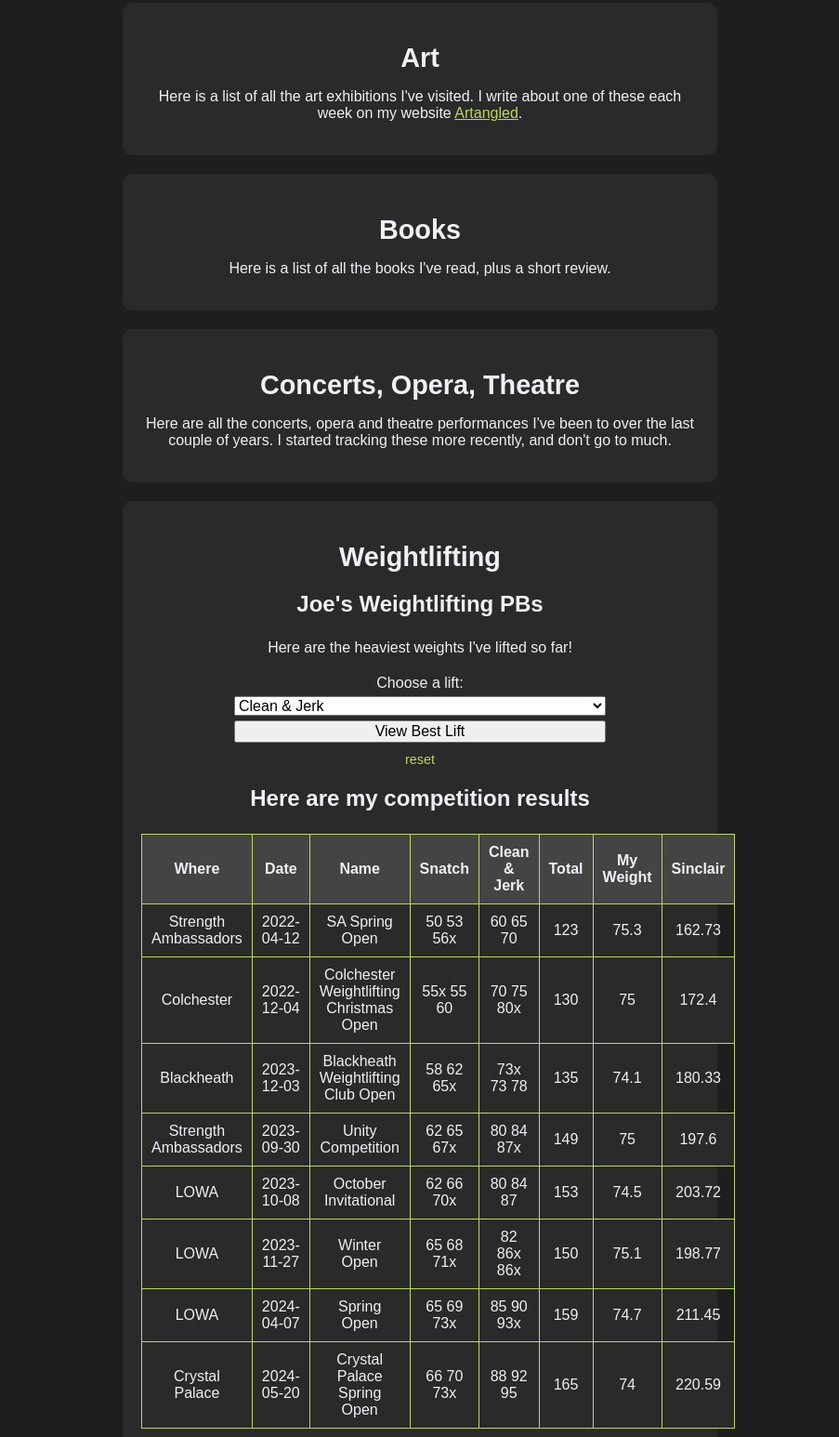
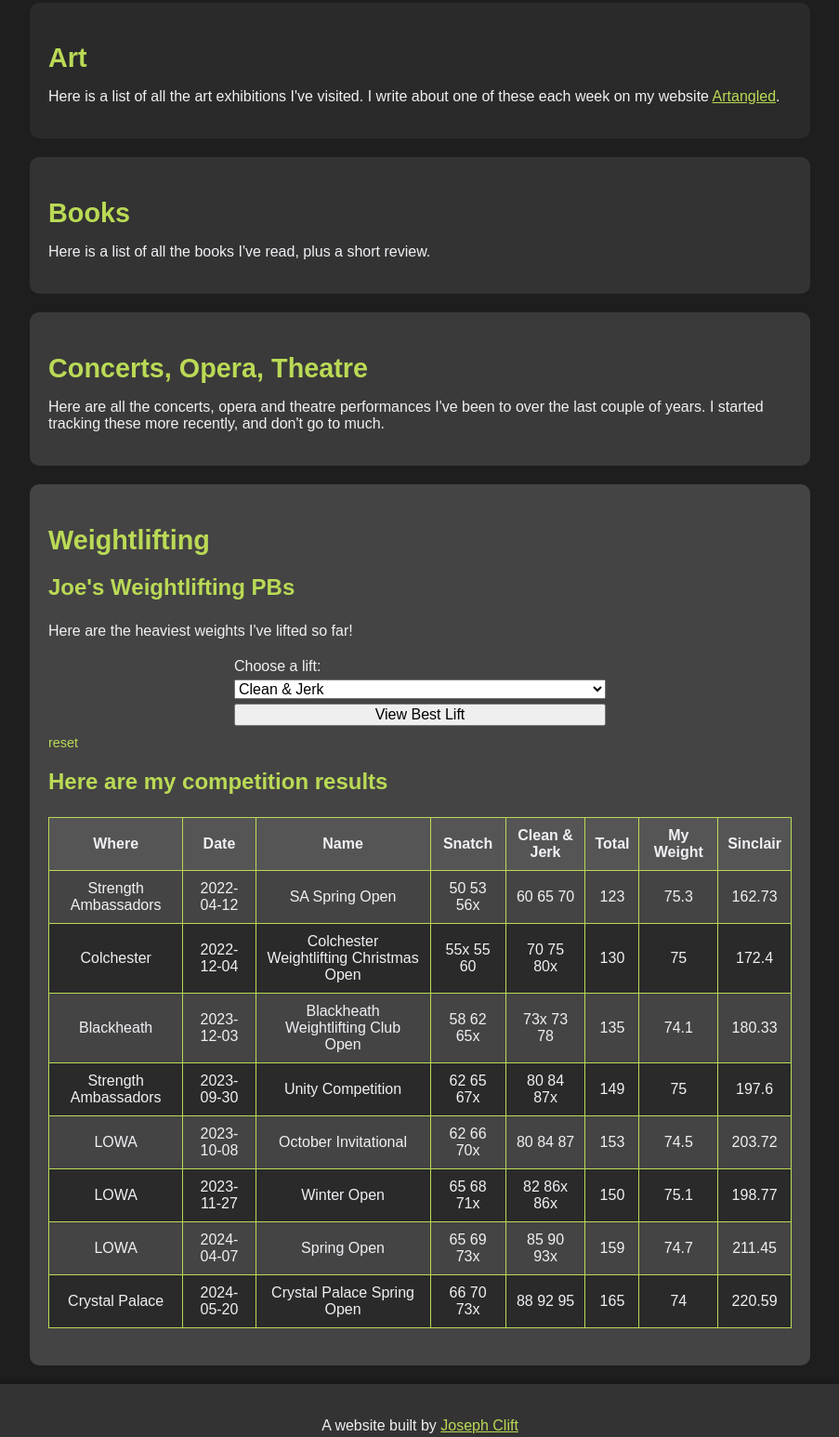
Before and after one commit to JMDKC/jmdkc-info, a website: page index.html in a window 1280 px wide. Shown: the part 274-1820 px from the top of the page at 93% size, without its empty margins (188-1091 px from the left). Drawn offline with Linux system fonts and the light colour scheme.

Commit message:
widened containers, changed colours

```diff
--- a/styles.css
+++ b/styles.css
@@ -36,7 +36,7 @@ nav .contents li {
 }
 
 nav .contents li a {
-    color: #f0f0f5; /* Light text */
+    color: #bada55; /* Light green */
     text-decoration: none;
     font-weight: bold;
 }
@@ -57,18 +57,36 @@ section {
     padding: 20px;
     margin: 20px auto;
     border-radius: 10px;
+    max-width: 800px; /* Slightly wider container */
+    text-align: left;
+}
+
+#art-section {
     background-color: #2a2a2a; /* Slightly lighter dark background */
-    max-width: 600px;
+}
+
+#books-section {
+    background-color: #333333; /* Another dark tone */
+}
+
+#concerts-section {
+    background-color: #3a3a3a; /* Yet another dark tone */
+}
+
+#weightlifting-section {
+    background-color: #444444; /* Darker background for differentiation */
 }
 
 h2 {
     font-size: 1.8em;
     margin-bottom: 10px;
+    color: #bada55; /* Light green */
 }
 
 h3 {
     font-size: 1.5em;
     margin-top: 20px;
+    color: #bada55; /* Light green */
 }
 
 .combo-box-container {
@@ -88,11 +106,11 @@ h3 {
 #result {
     margin-top: 20px;
     font-size: 1em;
-    color: #bada55; /* Light green */
+    color: #f0f0f5; /* Light text */
     padding: 10px;
     border: 1px solid #bada55; /* Light green border */
     border-radius: 5px;
-    background-color: #333; /* Darker background for differentiation */
+    background-color: #2a2a2a; /* Dark background for differentiation */
     max-width: 400px;
     margin-left: auto;
     margin-right: auto;
@@ -115,6 +133,9 @@ table {
     border-collapse: collapse;
     margin: 20px 0;
     color: #f0f0f5; /* Light text */
+    max-width: 800px; /* Ensure table fits nicely */
+    margin-left: auto;
+    margin-right: auto;
 }
 
 table, th, td {
@@ -127,7 +148,7 @@ th, td {
 }
 
 th {
-    background-color: #444; /* Darker header background */
+    background-color: #555; /* Darker header background */
 }
 
 tr:nth-child(even) {
```
